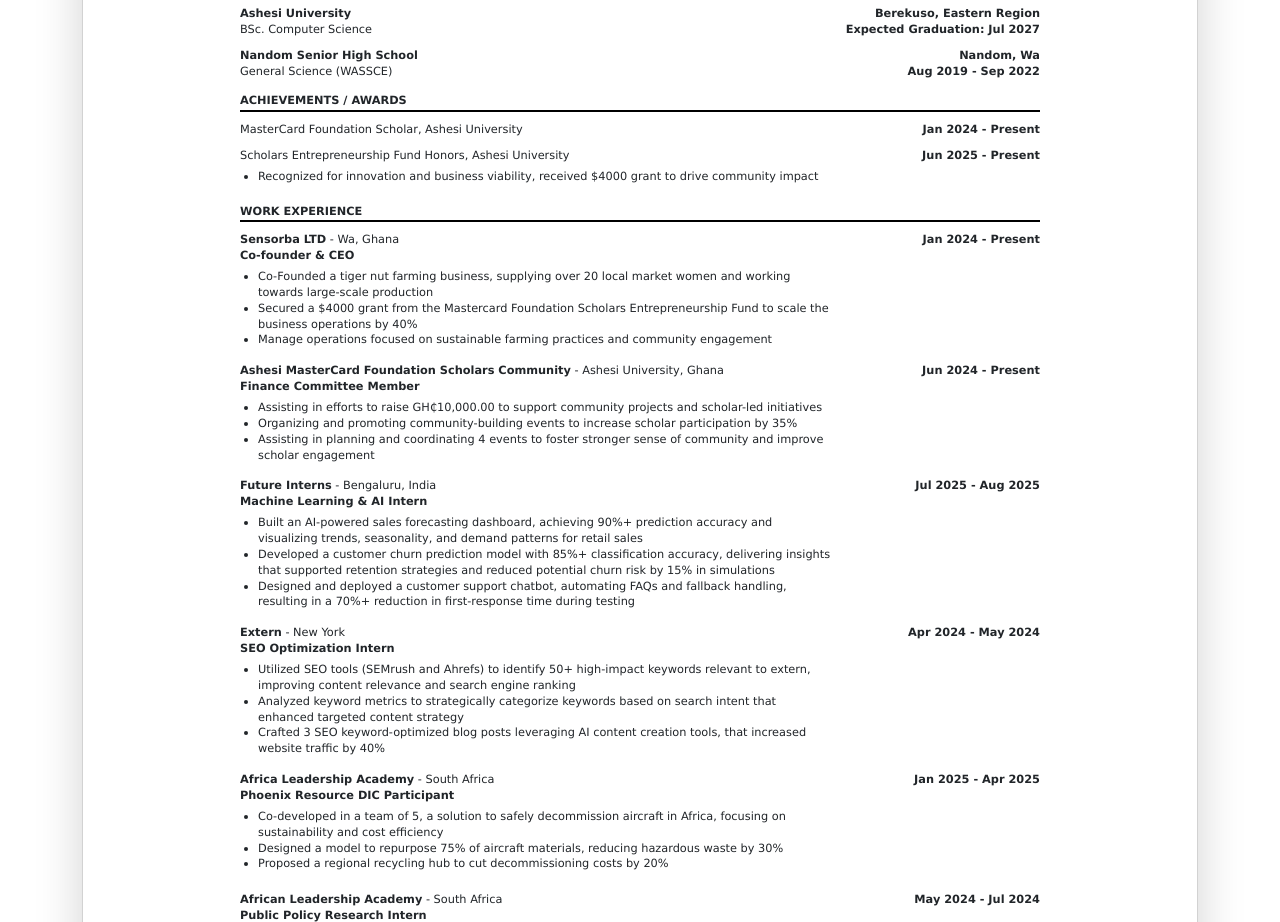
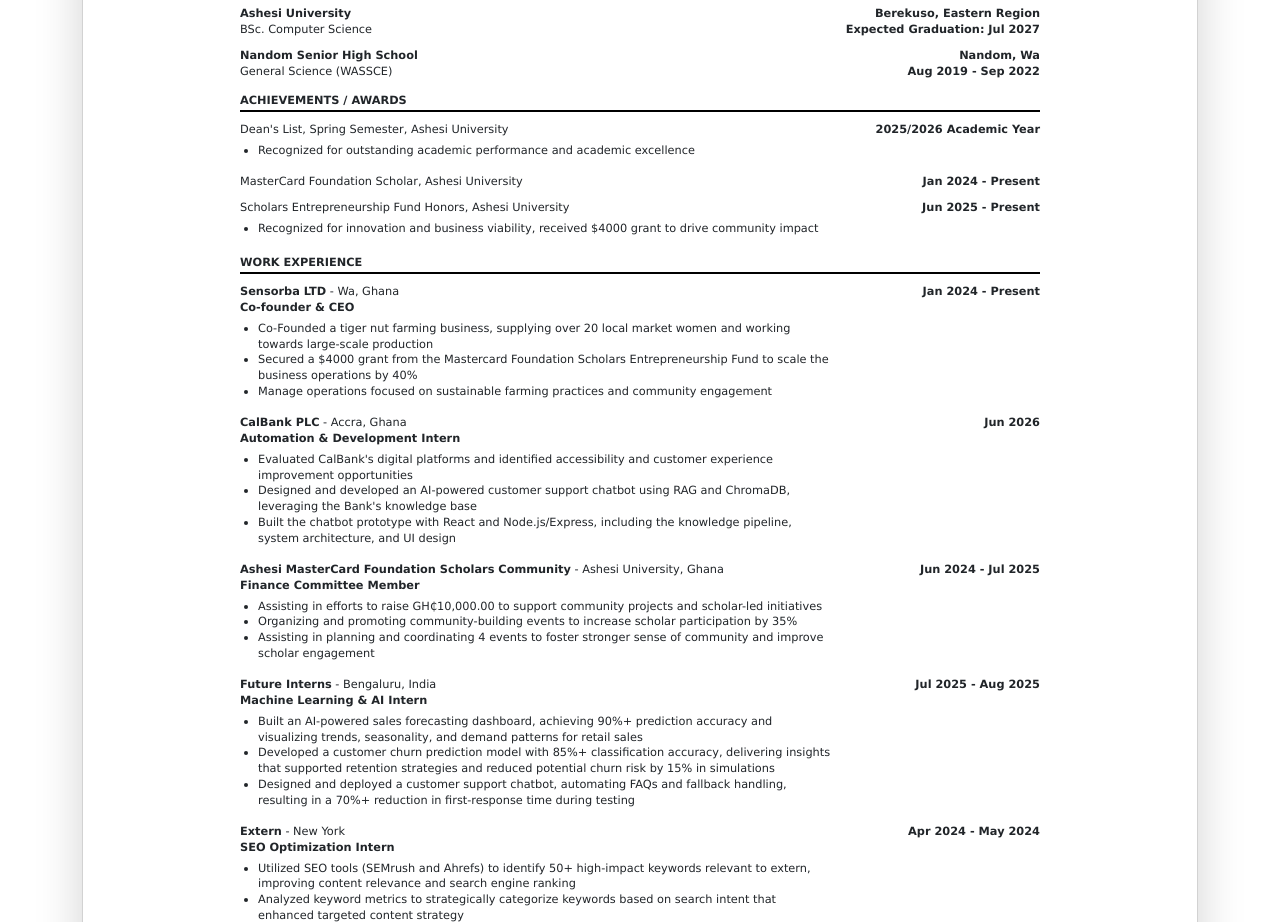
Before and after one commit to MatthewTuurozeeng/Matthew_Tuurozeeng_Digital_Portfolio, a React (Vite) app in the folder frontend/: page /cv in a window 1280 px wide. Shown: the part 880-1802 px from the top of the page. Built offline with nearby package versions, Linux system fonts and the light colour scheme; no server answers.

Commit message:
add internship experience to cv

```diff
--- a/frontend/src/pages/CV.tsx
+++ b/frontend/src/pages/CV.tsx
@@ -149,6 +149,17 @@
               <section>
                 <h2>ACHIEVEMENTS / AWARDS</h2>
                 <div className="entry">
+                  <div className="left">Dean's List, Spring Semester, Ashesi University
+                    <ul>
+                      <li>Recognized for outstanding academic performance and academic excellence</li>
+                    </ul>
+
+                  </div>
+
+                  <div className="right">2025/2026 Academic Year</div>
+                </div>
+
+                <div className="entry">
                   <div className="left">MasterCard Foundation Scholar, Ashesi University</div>
                   <div className="right">Jan 2024 - Present</div>
                 </div>
@@ -178,6 +189,21 @@
                   <div className="right">Jan 2024 - Present</div>
                 </div>
 
+
+                <div className="entry">
+                  <div className="left">
+                    <strong>CalBank PLC</strong> - Accra, Ghana <br />
+                    <b>Automation & Development Intern</b>
+                    <ul>
+                      <li>Evaluated CalBank's digital platforms and identified accessibility and customer experience improvement opportunities</li>
+                      <li>Designed and developed an AI-powered customer support chatbot using RAG and ChromaDB, leveraging the Bank's knowledge base</li>
+                      <li>Built the chatbot prototype with React and Node.js/Express, including the knowledge pipeline, system architecture, and UI design</li>
+                    </ul>
+                  </div>
+                  <div className="right">Jun 2026</div>
+                </div>
+
+
                 <div className="entry">
                   <div className="left">
                     <strong>Ashesi MasterCard Foundation Scholars Community</strong> - Ashesi University, Ghana <br />
@@ -188,7 +214,7 @@
                       <li>Assisting in planning and coordinating 4 events to foster stronger sense of community and improve scholar engagement</li>
                     </ul>
                   </div>
-                  <div className="right">Jun 2024 - Present</div>
+                  <div className="right">Jun 2024 - Jul 2025</div>
                 </div>
 
                 <div className="entry">
```
